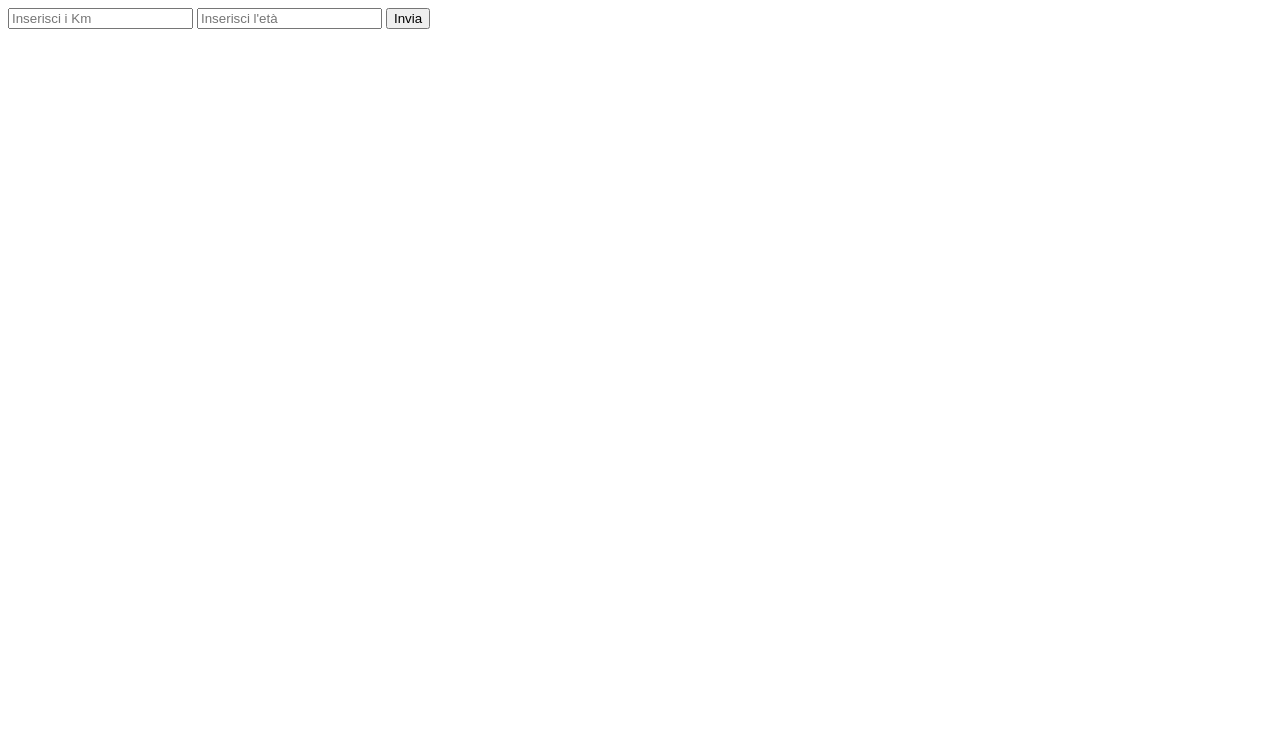
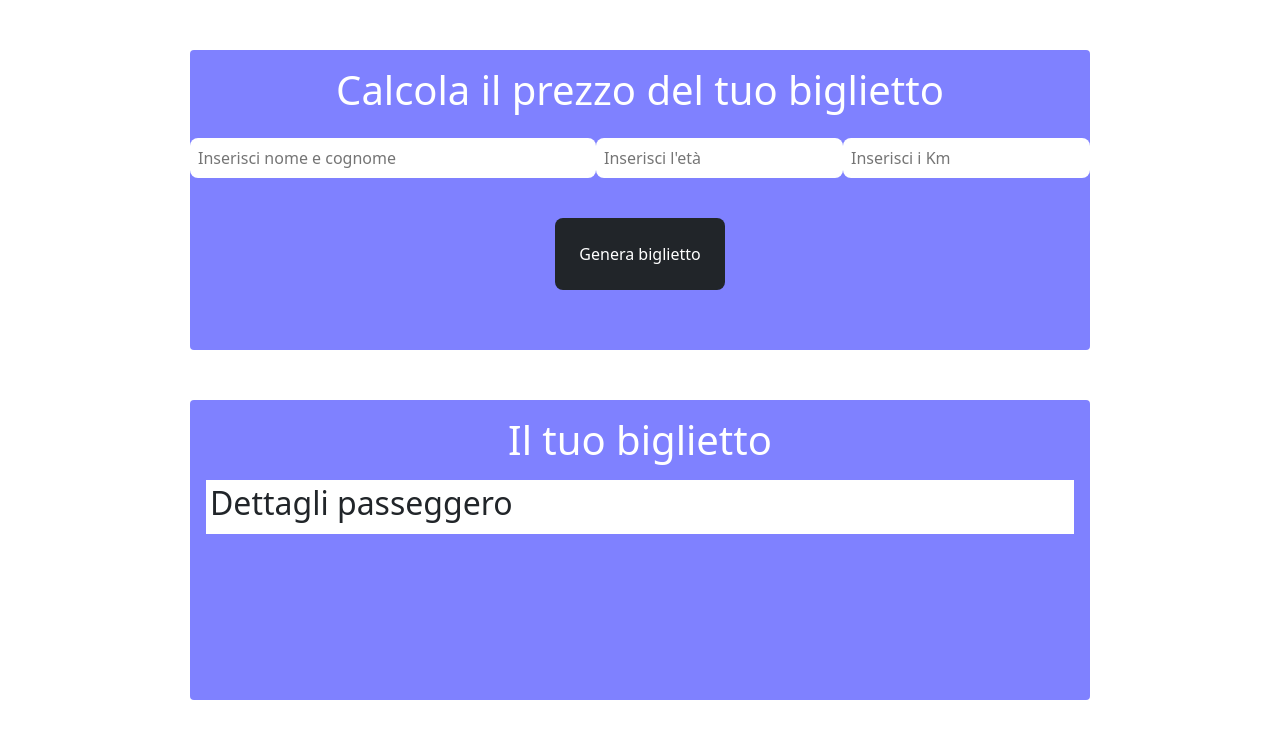
Before and after one commit to LucaCaligola/js-biglietto-treno-form, a plain HTML site: page index.html in a window 1280 px wide. Drawn offline with nearby package versions, Linux system fonts and the light colour scheme.

Commit message:
working on the css of the ticket

```diff
--- a/index.html
+++ b/index.html
@@ -5,12 +5,34 @@
     <meta name="viewport" content="width=device-width, initial-scale=1.0">
     <title>train Ticket</title>
     <link rel="stylesheet" href="style.css">
+    <link href="https://cdn.jsdelivr.net/npm/bootstrap@5.3.2/dist/css/bootstrap.min.css" rel="stylesheet" integrity="sha384-T3c6CoIi6uLrA9TneNEoa7RxnatzjcDSCmG1MXxSR1GAsXEV/Dwwykc2MPK8M2HN" crossorigin="anonymous">
+
 </head>
 <body>
-    <input type="number" placeholder="Inserisci i Km" id="km">
-    <input type="number" placeholder="Inserisci l'età" id="anni">
-    <button>Invia</button>
+    <main>
+        <section class="my-box text-center rounded-1">
+            <h1 class="text-white pt-3">Calcola il prezzo del tuo biglietto</h1>
+            <div class="d-flex justify-content-evenly my-4 w-100">
+                <input type="text" class="border-0 p-2 rounded-3 w-50" placeholder="Inserisci nome e cognome" id="credenziali">
+                <input type="number" class="border-0 p-2 rounded-3" placeholder="Inserisci l'età" id="anni">
+                <input type="number" class="border-0 p-2 rounded-3" placeholder="Inserisci i Km" id="km">
+            </div>
+            <button class="border-0 p-4 m-3 rounded-3 text-white bg-dark">Genera biglietto</button>
 
+        </section>
+
+        <section class="my-box rounded-1">
+            <h1 class="text-white pt-3 text-center">Il tuo biglietto</h1>
+            <div class="m-3 p-1 bg-white">
+                <h2>Dettagli passeggero</h2>
+
+
+            </div>
+
+
+
+        </section>
+    </main>
 
 
 
--- a/script.js
+++ b/script.js
@@ -1,9 +1,10 @@
 const invia = document.querySelector ('button');
 
 invia.addEventListener ('click',function () {
+
     const km = parseFloat(document.querySelector("#km").value);
     const anni = parseInt(document.querySelector("#anni").value);
-
+    const credenziali = document.querySelector("#credenziali").value;
 
 
     let prezzoPerKm = 0.1927
@@ -20,6 +21,6 @@ invia.addEventListener ('click',function () {
     let prezzoTicket = (prezzoPerKm * km).toFixed(2);
         console.log (prezzoTicket);
 
-}
+})
 
-)
+// document.getElementById ("output").innerHTML = 'il costo del biglietto è di: ' + prezzoTicket
--- a/style.css
+++ b/style.css
@@ -0,0 +1,13 @@
+
+* {
+    margin: 0;
+    padding: 0;
+    box-sizing: border-box;
+}
+
+.my-box {
+    margin:50px auto;
+    background-color: rgb(127, 129, 255);
+    width: 900px;
+    height: 300px;
+}
```
